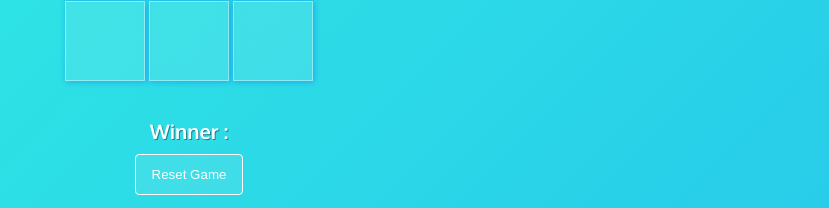
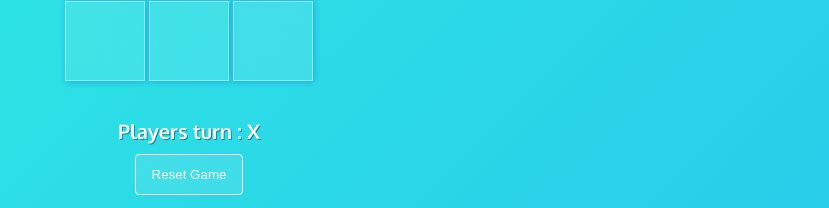
Before and after one commit to Kristian-kodehode/react-tictactoe, a React (Vite) app: page / in a window 1280 px wide. Shown: the part 355-563 px from the top of the page, without its empty margins (451-1280 px from the left). Built offline with nearby package versions, Linux system fonts and the light colour scheme.

Commit message:
Players turn display and draw logic

```diff
--- a/src/Board.jsx
+++ b/src/Board.jsx
@@ -12,7 +12,7 @@ const Board = ({ xIsNext, squares, onPlay }) => {
     onPlay(nextSquares);
   };
 
-  function calculateWinner() {
+  function calculateWinner(squares) {
     const lines = [
       [0, 1, 2],
       [3, 4, 5],
@@ -23,22 +23,24 @@ const Board = ({ xIsNext, squares, onPlay }) => {
       [0, 4, 8],
       [2, 4, 6],
     ];
-    for (let i = 0; i < lines.length; i++) {
-      const [a, b, c] = lines[i];
-      if (
-        squares[a] &&
-        squares[a] === squares[b] &&
-        squares[b] === squares[c]
-      ) {
-        return squares[a];
-      }
-    }
-    return "";
+
+    const winner = lines
+      .filter(
+        ([a, b, c]) =>
+          squares[a] && squares[a] === squares[b] && squares[b] === squares[c]
+      )
+      .map(([a]) => squares[a])[0];
+
+    return winner || (squares.every((square) => square) ? "draw" : "");
   }
 
   const winner = calculateWinner(squares);
-  let status = winner ? `Winner : ${winner}` : `Winner : ${winner}`;
-
+  let currentPlayer = xIsNext ? "X" : "O";
+  let status = winner
+    ? winner === "draw"
+      ? "It's a draw!"
+      : `Winner : ${winner}`
+    : `Players turn : ${currentPlayer}`;
   return (
     <>
       <h1>TIC TAC TOE</h1>
```
